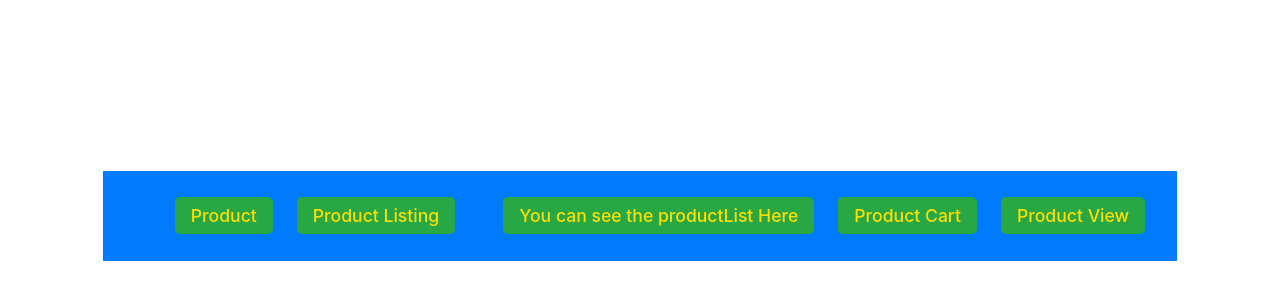
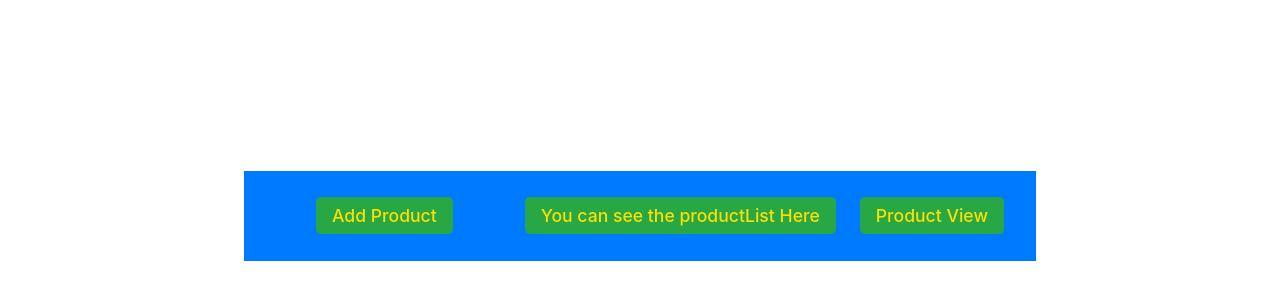
Before and after one commit to valdimir-makarov/intern-task-vue2, a Vue app in the folder vue2-vite/: page /product in a window 1280 px wide. Shown: the part 176-476 px from the top of the page. Built offline with nearby package versions, Linux system fonts and the light colour scheme.

Commit message:
i improved routing

```diff
--- a/vue2-vite/src/View/HomeVeiw.vue
+++ b/vue2-vite/src/View/HomeVeiw.vue
@@ -4,10 +4,10 @@
 
         <ul class="navbar-links">
           <li>
-            <RouterLink to="/product">Product</RouterLink>
+            <RouterLink to="/product"> Add Product</RouterLink>
           </li>
           <li>
-            <RouterLink to="/ProductListing">Product Listing</RouterLink>
+
           </li>
           <li>
 
@@ -15,7 +15,7 @@
           <li>
             <RouterLink to="/ProductListing">You can see the productList Here</RouterLink>
           </li>
-          <li><RouterLink to="/Cart">Product Cart</RouterLink></li>
+
           <li><RouterLink to="/ProductView">Product View</RouterLink></li>
         </ul>
       </nav>
```
